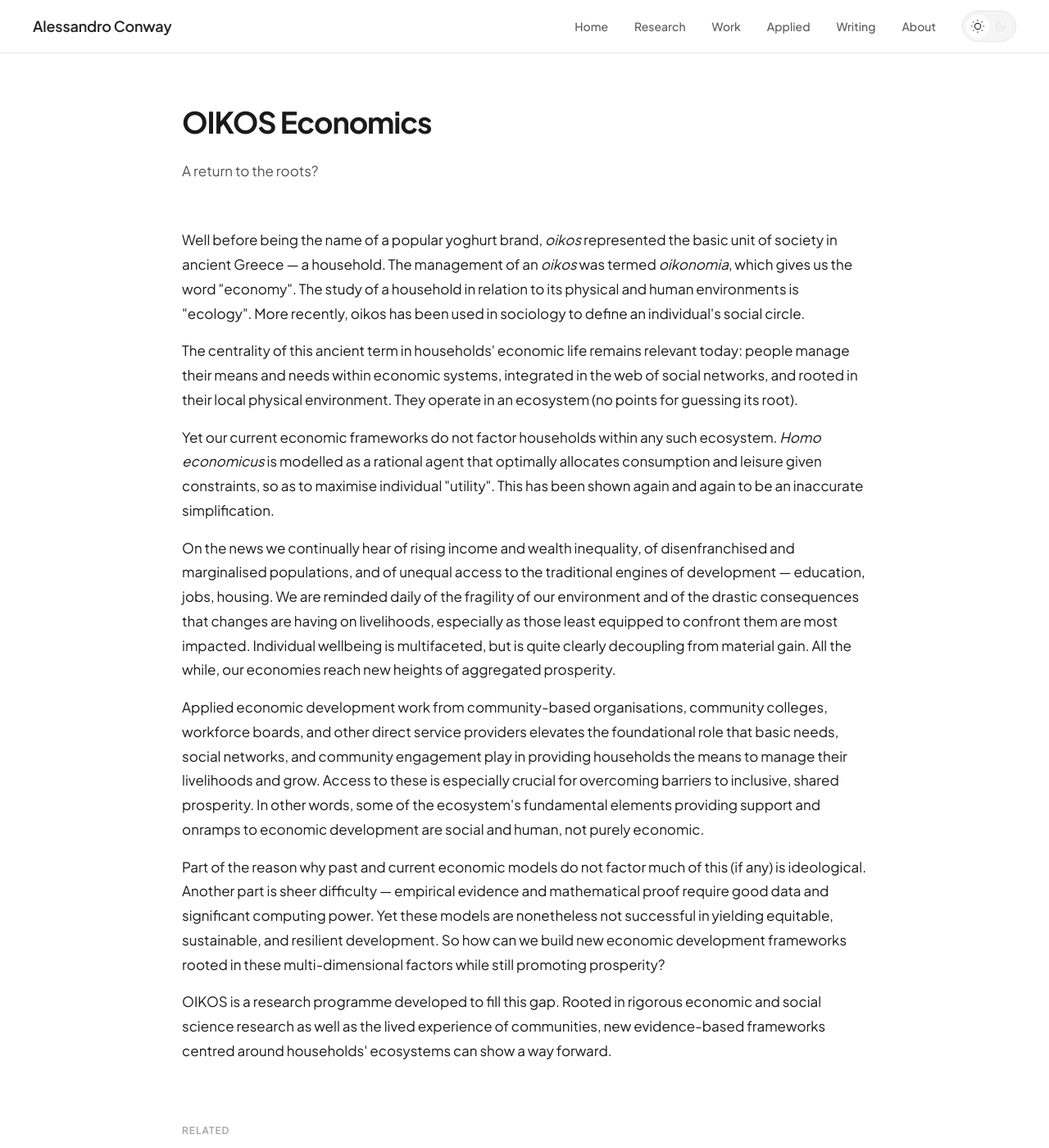
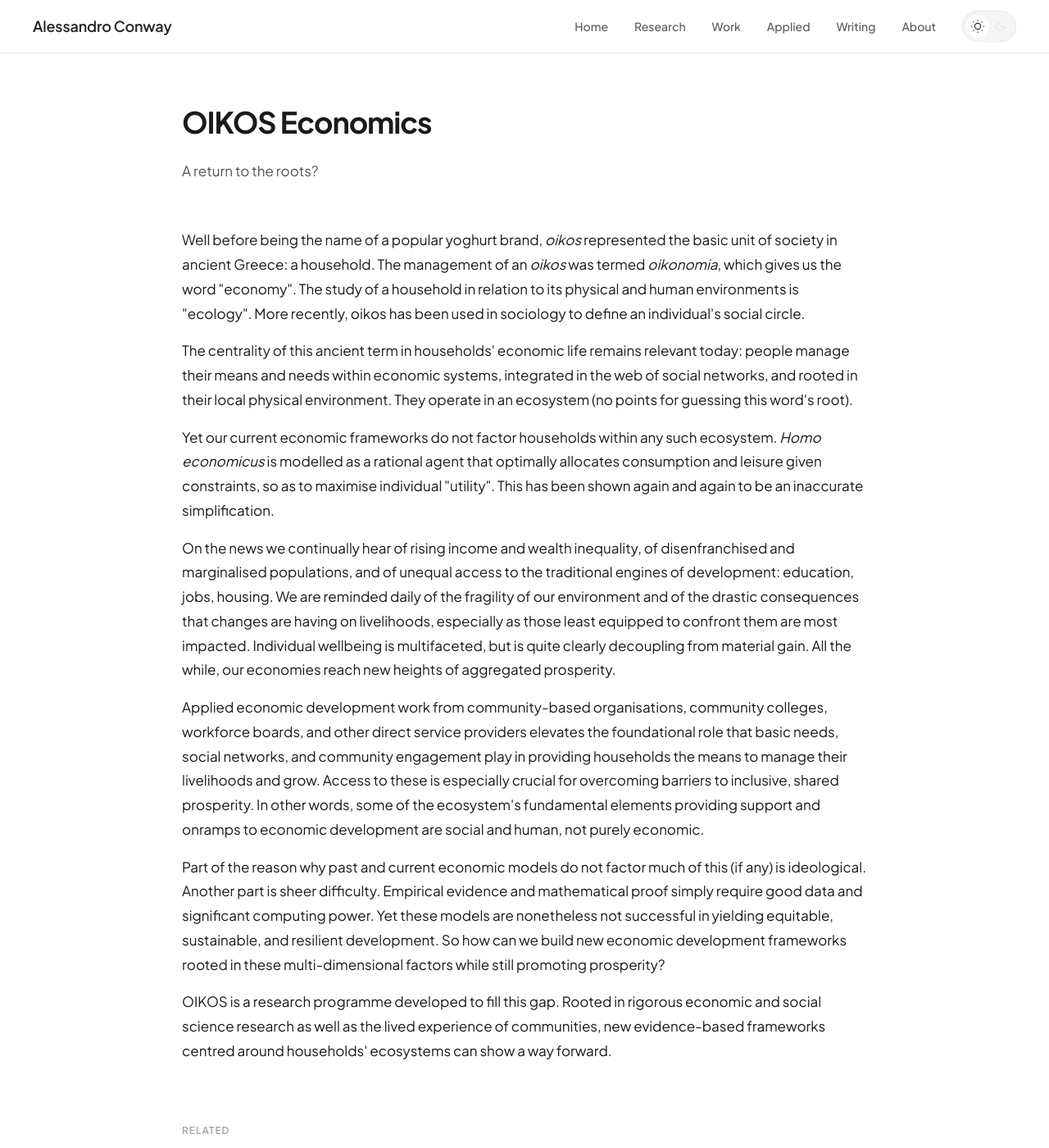
Before and after one commit to conway1521/conway1521.github.io, a Jekyll site: the page built from oikos.html, in a window 1280 px wide and 1400 px high. Shown: the whole window at 82% size. Built offline with Jekyll 4.4.1, drawn with Linux system fonts in a browser that asks for light colours.

Commit message:
Update oikos.html

```diff
--- a/oikos.html
+++ b/oikos.html
@@ -9,17 +9,17 @@ title: "OIKOS: A Return to the Roots?"
 </header>
 
 <section class="about">
-    <p>Well before being the name of a popular yoghurt brand, <em>oikos</em> represented the basic unit of society in ancient Greece — a household. The management of an <em>oikos</em> was termed <em>oikonomia</em>, which gives us the word "economy". The study of a household in relation to its physical and human environments is "ecology". More recently, oikos has been used in sociology to define an individual's social circle.</p>
+    <p>Well before being the name of a popular yoghurt brand, <em>oikos</em> represented the basic unit of society in ancient Greece: a household. The management of an <em>oikos</em> was termed <em>oikonomia</em>, which gives us the word "economy". The study of a household in relation to its physical and human environments is "ecology". More recently, oikos has been used in sociology to define an individual's social circle.</p>
 
-    <p>The centrality of this ancient term in households' economic life remains relevant today: people manage their means and needs within economic systems, integrated in the web of social networks, and rooted in their local physical environment. They operate in an ecosystem (no points for guessing its root).</p>
+    <p>The centrality of this ancient term in households' economic life remains relevant today: people manage their means and needs within economic systems, integrated in the web of social networks, and rooted in their local physical environment. They operate in an ecosystem (no points for guessing this word's root).</p>
 
     <p>Yet our current economic frameworks do not factor households within any such ecosystem. <em>Homo economicus</em> is modelled as a rational agent that optimally allocates consumption and leisure given constraints, so as to maximise individual "utility". This has been shown again and again to be an inaccurate simplification.</p>
 
-    <p>On the news we continually hear of rising income and wealth inequality, of disenfranchised and marginalised populations, and of unequal access to the traditional engines of development — education, jobs, housing. We are reminded daily of the fragility of our environment and of the drastic consequences that changes are having on livelihoods, especially as those least equipped to confront them are most impacted. Individual wellbeing is multifaceted, but is quite clearly decoupling from material gain. All the while, our economies reach new heights of aggregated prosperity.</p>
+    <p>On the news we continually hear of rising income and wealth inequality, of disenfranchised and marginalised populations, and of unequal access to the traditional engines of development: education, jobs, housing. We are reminded daily of the fragility of our environment and of the drastic consequences that changes are having on livelihoods, especially as those least equipped to confront them are most impacted. Individual wellbeing is multifaceted, but is quite clearly decoupling from material gain. All the while, our economies reach new heights of aggregated prosperity.</p>
 
     <p>Applied economic development work from community-based organisations, community colleges, workforce boards, and other direct service providers elevates the foundational role that basic needs, social networks, and community engagement play in providing households the means to manage their livelihoods and grow. Access to these is especially crucial for overcoming barriers to inclusive, shared prosperity. In other words, some of the ecosystem's fundamental elements providing support and onramps to economic development are social and human, not purely economic.</p>
 
-    <p>Part of the reason why past and current economic models do not factor much of this (if any) is ideological. Another part is sheer difficulty — empirical evidence and mathematical proof require good data and significant computing power. Yet these models are nonetheless not successful in yielding equitable, sustainable, and resilient development. So how can we build new economic development frameworks rooted in these multi-dimensional factors while still promoting prosperity?</p>
+    <p>Part of the reason why past and current economic models do not factor much of this (if any) is ideological. Another part is sheer difficulty. Empirical evidence and mathematical proof simply require good data and significant computing power. Yet these models are nonetheless not successful in yielding equitable, sustainable, and resilient development. So how can we build new economic development frameworks rooted in these multi-dimensional factors while still promoting prosperity?</p>
 
     <p>OIKOS is a research programme developed to fill this gap. Rooted in rigorous economic and social science research as well as the lived experience of communities, new evidence-based frameworks centred around households' ecosystems can show a way forward.</p>
 </section>
```
